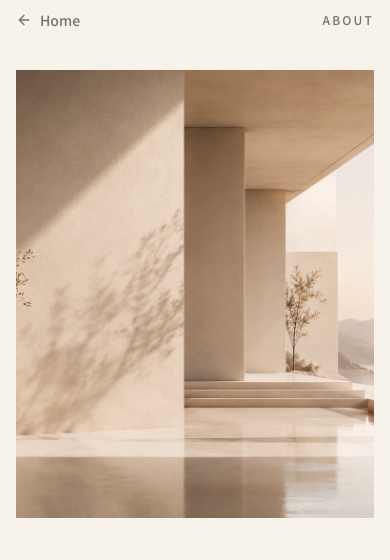
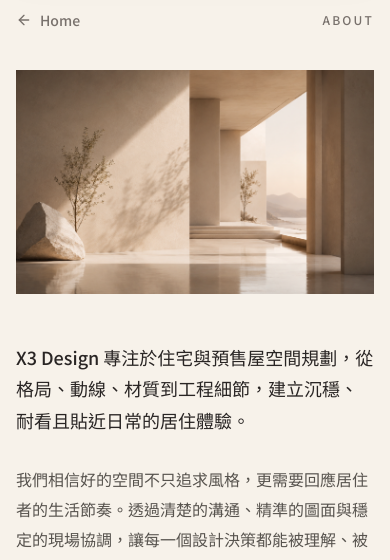
Before and after one commit to hhw0083/x3-design-site, a Next.js app: page /about in a window 390 px wide. Shown: the part 126-686 px from the top of the page. Built offline with nearby package versions, Linux system fonts and the light colour scheme; no server answers.

Commit message:
About polish

```diff
--- a/src/app/about/page.tsx
+++ b/src/app/about/page.tsx
@@ -59,7 +59,7 @@ export default function AboutPage() {
 
           <div className="grid gap-12 lg:grid-cols-[0.9fr_1fr] lg:items-center lg:gap-20">
             <MotionReveal distance={16}>
-              <div className="relative aspect-[4/5] overflow-hidden bg-stone-100 md:aspect-[5/4] lg:aspect-[4/5]">
+              <div className="relative aspect-[16/10] overflow-hidden bg-stone-100 lg:aspect-[4/5]">
                 <Image
                   src={studioHeroImage}
                   alt="辰山設計以自然材質與日光構成的住宅室內場景"
```
